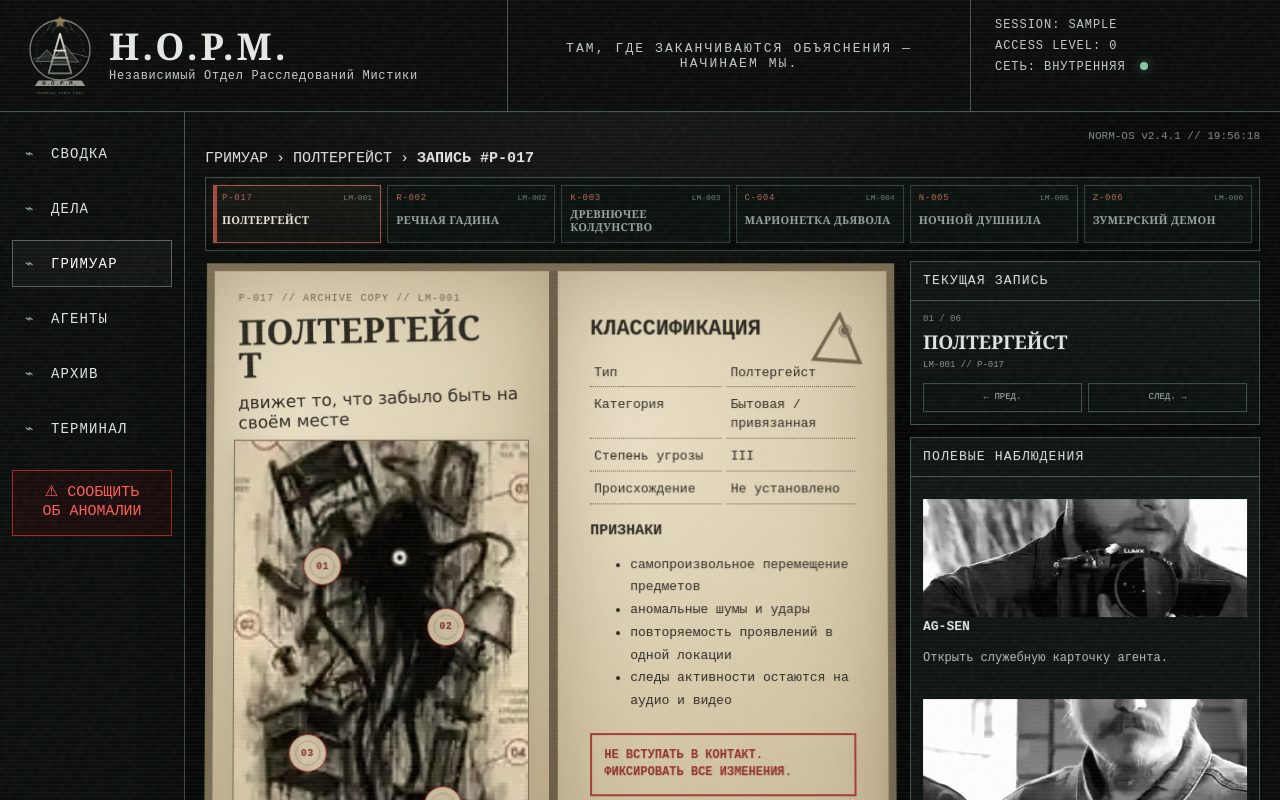
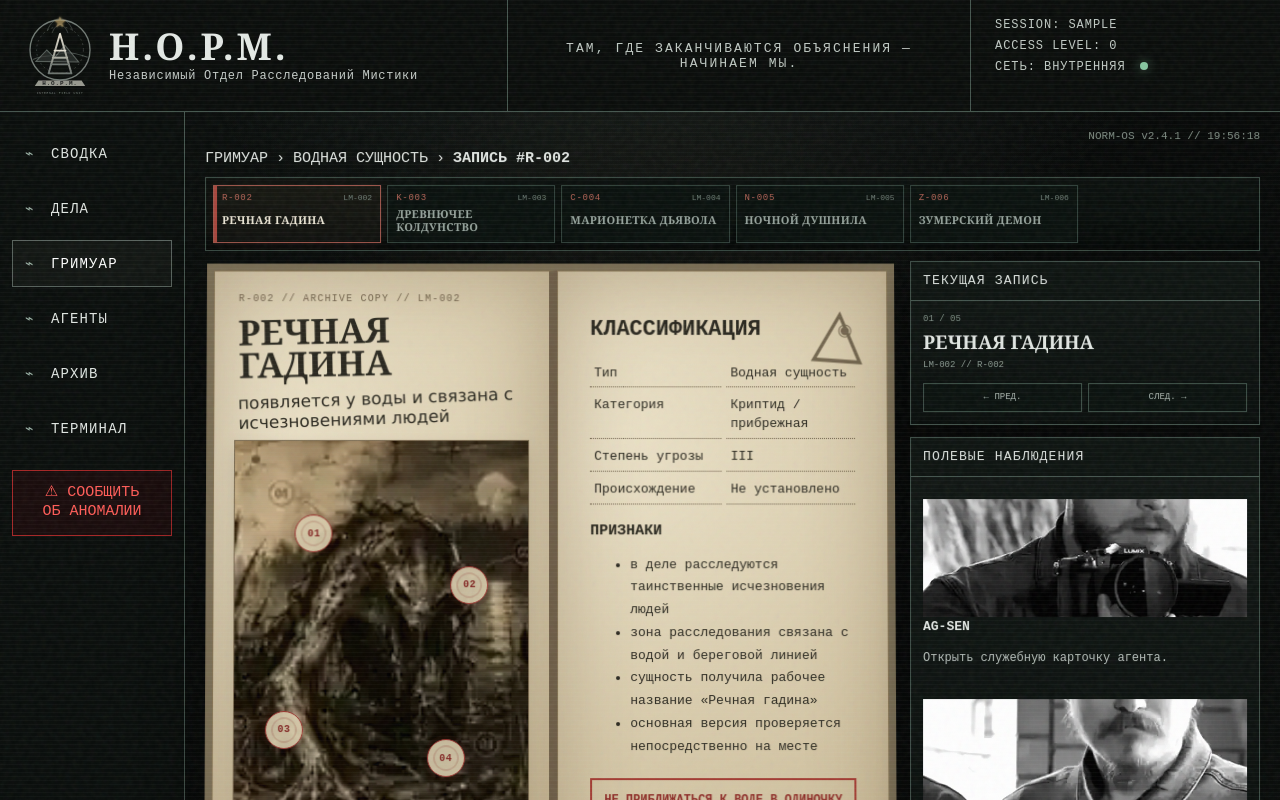
Before and after one commit to qtenwten/norm-source, a React (Vite) app: page /grimoire in a window 1280 px wide. Both pictures are taken after typing "Sample", "Sample123" into the empty fields and a click on the button "АВТОРИЗОВАТЬСЯ". Shown: the top 800 px of the page. Built offline with nearby package versions, Linux system fonts and the light colour scheme.

Commit message:
Limit grimoire to verified YouTube entities

```diff
--- a/src/pages/Grimoire.jsx
+++ b/src/pages/Grimoire.jsx
@@ -5,24 +5,6 @@ import Photo from '../components/Photo'
 import { audio } from '../audio'
 
 const monsters = [
-  {
-    key:'poltergeist', code:'P-017', caseCode:'LM-001', name:'ПОЛТЕРГЕЙСТ', alias:'ШУМЯЩИЙ БЕЗ ЛИКА',
-    subtitle:'движет то, что забыло быть на своём месте', type:'Полтергейст', category:'Бытовая / привязанная', danger:'III', origin:'Не установлено',
-    image:'/assets/grimoire-poltergeist.webp', warning:'НЕ ВСТУПАТЬ В КОНТАКТ. ФИКСИРОВАТЬ ВСЕ ИЗМЕНЕНИЯ.',
-    source:'ПЕРВЫЙ ВЫПУСК / ЛОКАЛЬНЫЙ РЕЕСТР Н.О.Р.М.', videoId:null,
-    facts:['самопроизвольное перемещение предметов','аномальные шумы и удары','повторяемость проявлений в одной локации','следы активности остаются на аудио и видео'],
-    hotspots:[
-      {n:'01',x:30,y:27,title:'ЦЕНТР ПРОЯВЛЕНИЯ',body:'Наиболее выраженная активность сосредоточена вокруг перемещаемых предметов.'},
-      {n:'02',x:72,y:40,title:'СМЕЩЕНИЕ',body:'Положение объектов меняется без видимого физического воздействия.'},
-      {n:'03',x:25,y:67,title:'ШУМОВОЙ СЛЕД',body:'Удары и скрежет часто появляются раньше визуального проявления.'},
-      {n:'04',x:71,y:78,title:'ОСТАТОЧНЫЙ СЛЕД',body:'После эпизода часть предметов остаётся в несвойственном положении.'},
-    ],
-    materials:[
-      {id:'P-017_A1',type:'АУДИОЗАПИСЬ',meta:'00:17 / RESTORED',body:'Низкочастотный импульс и серия ударов из зоны проявления.'},
-      {id:'P-017_V2',type:'ВИДЕОФРАГМЕНТ',meta:'FIELD / OBJECT SHIFT',body:'Перемещение объекта без человека в кадре.'},
-      {id:'P-017_DOC',type:'СЛУЖЕБНАЯ ЗАМЕТКА',meta:'LM-001 / ARCHIVE',body:'Рабочая классификация из локального реестра Н.О.Р.М.'},
-    ],
-  },
   {
     key:'river', code:'R-002', caseCode:'LM-002', name:'РЕЧНАЯ ГАДИНА', alias:'ПРИБРЕЖНАЯ СУЩНОСТЬ',
     subtitle:'появляется у воды и связана с исчезновениями людей', type:'Водная сущность', category:'Криптид / прибрежная', danger:'III', origin:'Не установлено',
@@ -214,7 +196,7 @@ export default function Grimoire() {
             <h3>ИСТОЧНИК / ДЕЛО</h3>
             <div className="grimoire-source-block">
               <b>{monster.source}</b>
-              <span>{monster.videoId ? `YOUTUBE ID: ${monster.videoId}` : 'ЛОКАЛЬНАЯ ЗАПИСЬ Н.О.Р.М.'}</span>
+              <span>YOUTUBE ID: {monster.videoId}</span>
               <div>
                 {sourceUrl && <button type="button" onClick={openSource}>ОТКРЫТЬ ВЫПУСК ↗</button>}
                 {monster.casePath && <button type="button" onClick={() => jump(monster.casePath, 'stamp')}>ОТКРЫТЬ ДЕЛО →</button>}
@@ -224,7 +206,7 @@ export default function Grimoire() {
             <button type="button" className="grimoire-reveal" onClick={reveal} aria-pressed={revealed}>{revealed ? 'СКРЫТЬ СЛУЖЕБНЫЙ СЛОЙ' : 'ПРОЯВИТЬ СЛУЖЕБНЫЙ СЛОЙ'}</button>
             <div className="grimoire-hidden-layer" aria-hidden={!revealed}>
               <small>СЛОЙ РАСПОЗНАВАНИЯ // NORM-LINGUA</small><strong>{monster.caseCode}</strong>
-              <span>СОВПАДЕНИЕ С РЕЕСТРОМ: {monster.name}</span><code>MEDIA LINK: {monster.videoId || 'LOCAL-ARCHIVE'} // VERIFIED</code>
+              <span>СОВПАДЕНИЕ С РЕЕСТРОМ: {monster.name}</span><code>MEDIA LINK: {monster.videoId} // VERIFIED</code>
             </div>
           </section>
         </div>
```
